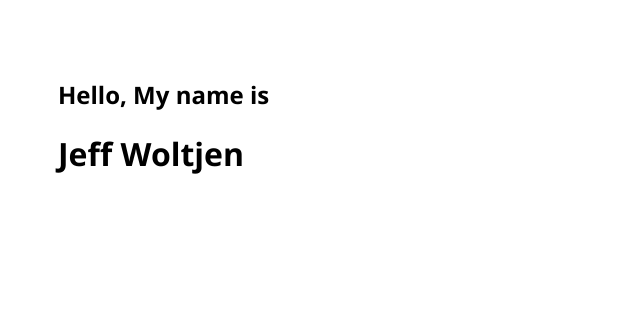
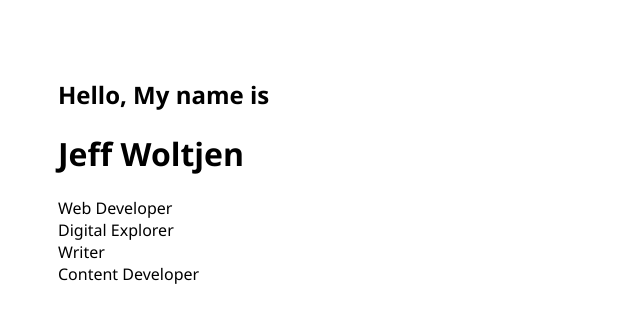
Before and after one commit to JWoltjen/super-duper-parakeet, a React (Create React App) app: page / in a window 1280 px wide. Shown: the top 320 px of the page, without its empty margins (0-640 px from the left). Built offline with nearby package versions, Linux system fonts and the light colour scheme.

Commit message:
add job titles

```diff
--- a/src/components/intro/Intro.jsx
+++ b/src/components/intro/Intro.jsx
@@ -6,9 +6,18 @@ function Intro() {
         <div className='i'>
             <div className="i-left">
                 <div className="i-left-wrapper">
-                        <h2 className="i-intro">Hello, My name is</h2>
-                        <h1 className="i-name">Jeff Woltjen</h1>
+                    <h2 className="i-intro">Hello, My name is</h2>
+                    <h1 className="i-name">Jeff Woltjen</h1>
+                    <div className="i-title">
+                        <div className='i-title-wrapper'>
+                            <div className='i-title-item'>Web Developer</div>
+                            <div className='i-title-item'>Digital Explorer</div>
+                            <div className='i-title-item'>Writer</div>
+                            <div className='i-title-item'>Content Developer</div>
+
+                        </div>
                     </div>
+                </div>
             </div>
             <div className="right"></div>
         </div>
```
Also changed, not shown: 1 other file (tests, documents, lock files or other folders).
